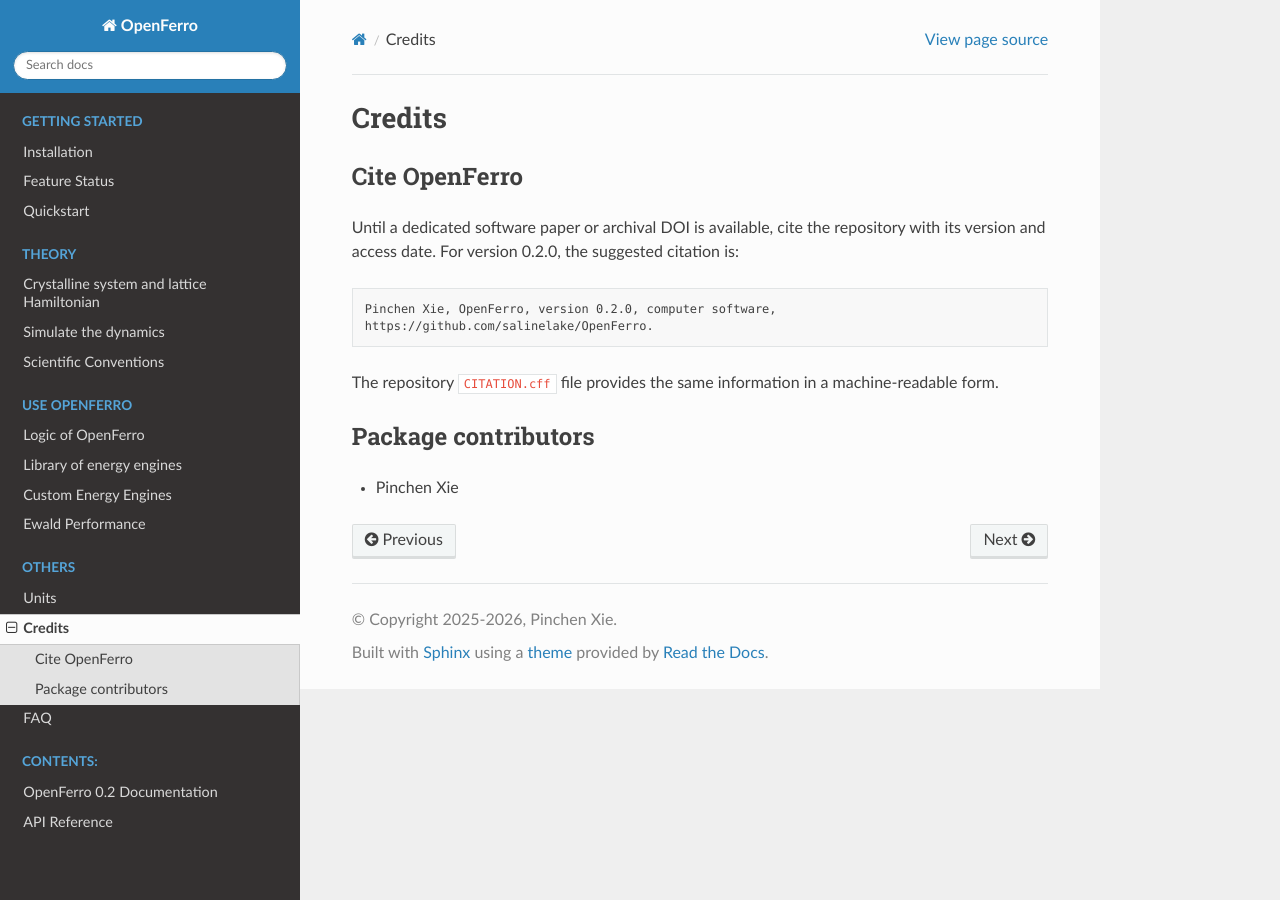
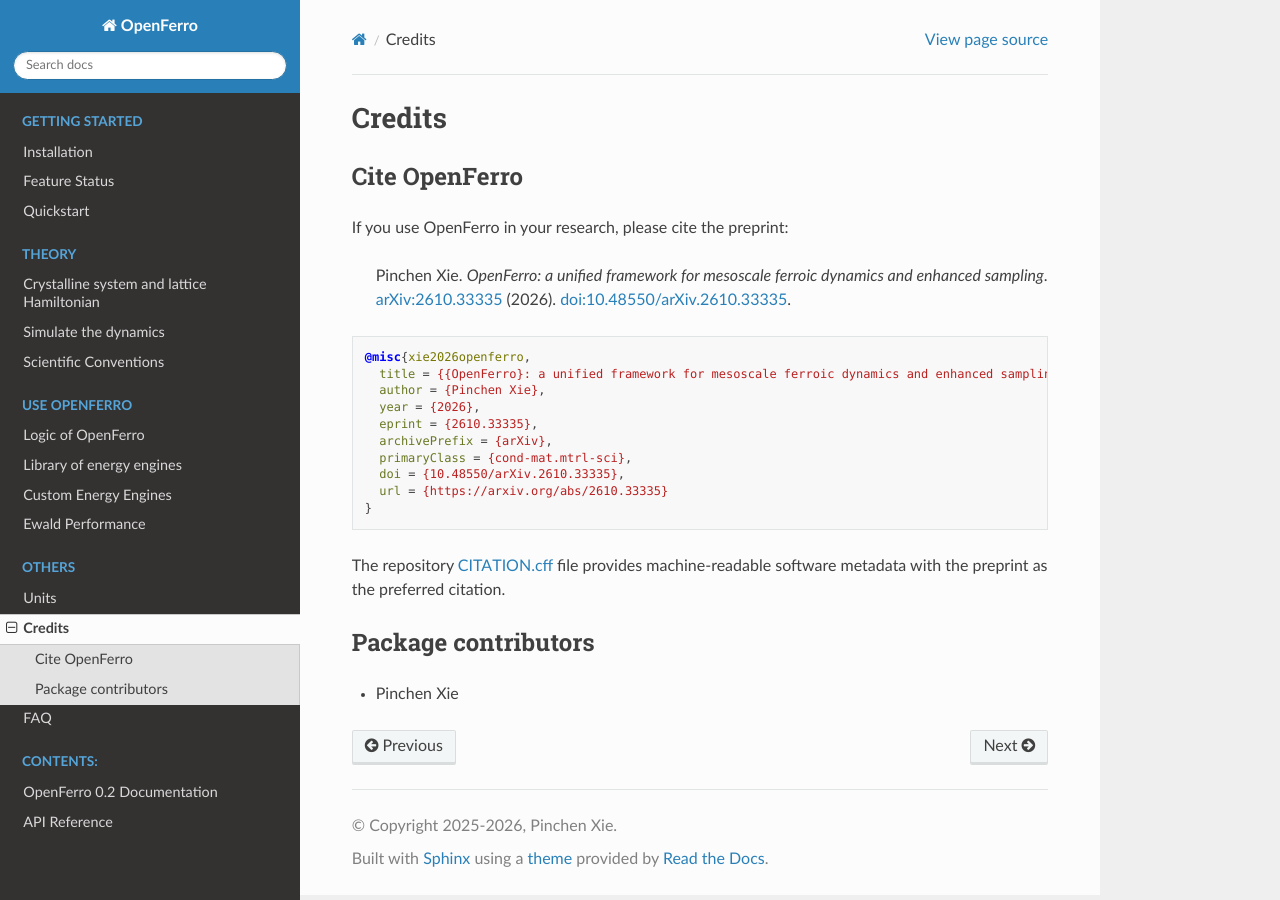
Before and after one commit to salinelake/OpenFerro, a Sphinx documentation site: the page built from docs/source/credits.rst, in a window 1280 px wide. Built offline with Sphinx 7.4.7 and the Read the Docs theme 3.1.0, drawn with Linux system fonts in a browser that asks for light colours.

Commit message:
update citation

```diff
--- a/docs/source/credits.rst
+++ b/docs/source/credits.rst
@@ -4,17 +4,28 @@
 Cite OpenFerro
 --------------
 
-Until a dedicated software paper or archival DOI is available, cite the
-repository with its version and access date. For version 0.2.0, the suggested
-citation is:
+If you use OpenFerro in your research, please cite the preprint:
 
-.. code-block:: text
+   Pinchen Xie. *OpenFerro: a unified framework for mesoscale ferroic dynamics
+   and enhanced sampling*. `arXiv:2610.33335 <https://arxiv.org/abs/2610.33335>`_
+   (2026). `doi:10.48550/arXiv.2610.33335 <https://doi.org/10.48550/arXiv.2610.33335>`_.
 
-   Pinchen Xie, OpenFerro, version 0.2.0, computer software,
-   https://github.com/salinelake/OpenFerro.
+.. code-block:: bibtex
 
-The repository ``CITATION.cff`` file provides the same information in a
-machine-readable form.
+   @misc{xie2026openferro,
+     title = {{OpenFerro}: a unified framework for mesoscale ferroic dynamics and enhanced sampling},
+     author = {Pinchen Xie},
+     year = {2026},
+     eprint = {2610.33335},
+     archivePrefix = {arXiv},
+     primaryClass = {cond-mat.mtrl-sci},
+     doi = {10.48550/arXiv.2610.33335},
+     url = {https://arxiv.org/abs/2610.33335}
+   }
+
+The repository `CITATION.cff <https://github.com/salinelake/OpenFerro/blob/main/CITATION.cff>`_
+file provides machine-readable software metadata with the preprint as the
+preferred citation.
 
 Package contributors
 ---------------------
--- a/docs/source/index.rst
+++ b/docs/source/index.rst
@@ -10,6 +10,10 @@
 0.2.0 constructs lattice Hamiltonians from composable interaction energies,
 derives forces with automatic differentiation, and supports promoted CPU and
 single-GPU workflows together with experimental multi-device execution.
+
+Read the preprint, `OpenFerro: a unified framework for mesoscale ferroic dynamics
+and enhanced sampling <https://arxiv.org/abs/2610.33335>`_. See :doc:`credits`
+for the full citation and BibTeX entry.
 
 .. warning::
    OpenFerro is a research alpha. Review :doc:`feature_status` before using
```
Also changed, not shown: README.md (+19 -4 lines), 1 other file.
